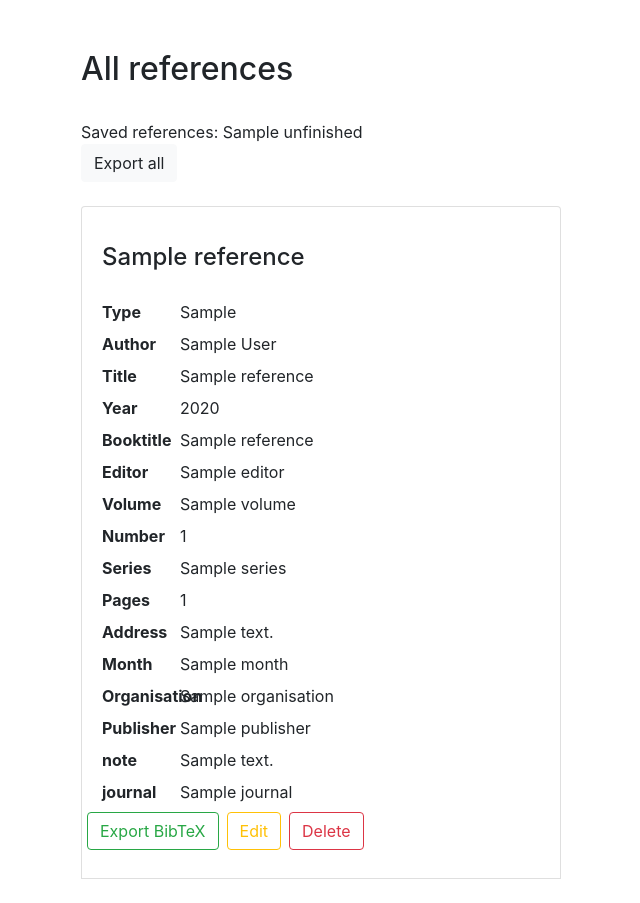
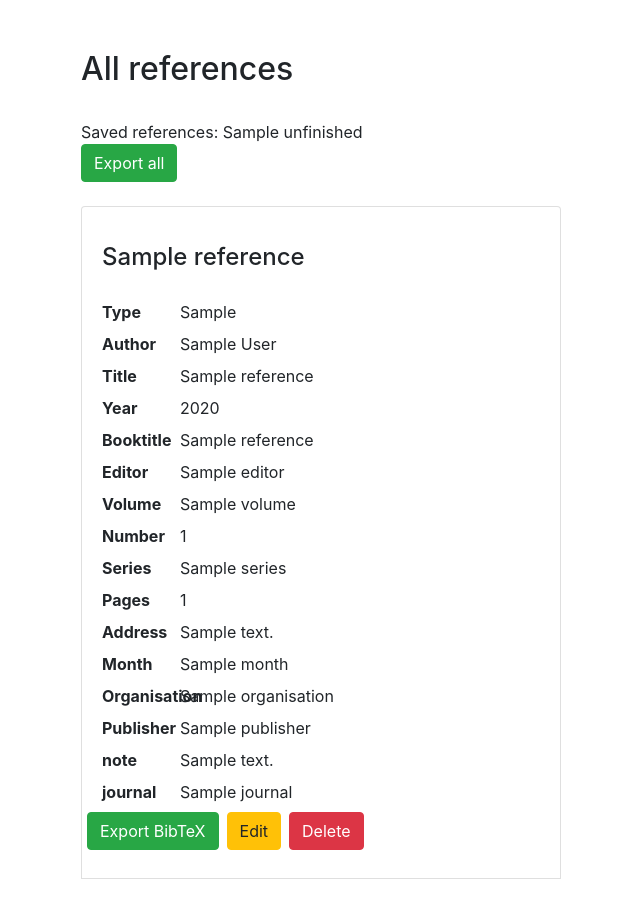
Before and after one commit to Eeritvan/ohtu-tiistai, a Flask app: template src/templates/index.html in a window 1280 px wide. Shown: the part 56-959 px from the top of the page, without its empty margins (319-959 px from the left). Run offline with Flask 3, Linux system fonts and the light colour scheme; the template is opened without the code that fills it: most values are stand-ins (such as "Sample title", 1, 10 or a date in 2020); some libraries are stand-ins or nearby versions.

Commit message:
added colors to buttons

```diff
--- a/src/templates/bibtex.html
+++ b/src/templates/bibtex.html
@@ -7,12 +7,12 @@ BibTeX Representation
 <div class="jumbotron text-left bg-light" id="bibtexbox">
   <pre id="bibtex-content">{{ bibtex_entry }}</pre>
   <div class="d-flex">
-    <button class="btn btn-outline-secondary mr-2" onclick="copyToClipboard()">Copy to Clipboard</button>
+    <button class="btn btn-success mr-2" onclick="copyToClipboard()">Copy to Clipboard</button>
     <form action="/download_bibtex/{{ reference_id }}" method="GET" class="mr-2">
-      <button type="submit" class="btn btn-outline-secondary">Download File</button>
+      <button type="submit" class="btn btn-success">Download File</button>
     </form>
     <form action="/" method="GET">
-      <button type="submit" class="btn btn-outline-secondary mr-2">Back</button>
+      <button type="submit" class="btn btn-danger mr-2">Back</button>
     </form>
   </div>
 
--- a/src/templates/index.html
+++ b/src/templates/index.html
@@ -28,7 +28,7 @@ Reference app
 {% if unfinished != 0 %}
 <div>
   <form action="/export_bibtex/all" method="GET">
-    <button type="submit" class="btn btn-light">Export all</button>
+    <button type="submit" class="btn btn-success">Export all</button>
   </form>
 </div>
 <br>
@@ -120,13 +120,13 @@ Reference app
 
         </form>
         <form action="/export_bibtex/{{reference.id}}" method="GET">
-          <button type="submit" class="btn btn-outline-success mr-2">Export BibTeX</button>
+          <button type="submit" class="btn btn-success mr-2">Export BibTeX</button>
         </form>
         <form action="/edit_reference/{{reference.id}}" method="GET">
-          <button type="submit" class="btn btn-outline-warning mr-2"> Edit </button>
+          <button type="submit" class="btn btn-warning mr-2"> Edit </button>
         </form>
         <form action="/delete_reference/{{reference.id}}" method="POST">
-          <button type="submit" class="btn btn-outline-danger mr-2"> Delete </button>
+          <button type="submit" class="btn btn-danger mr-2"> Delete </button>
         </form>
 
 
```
Also changed, not shown: src/templates/filter_reference.html (+4 -4 lines).
